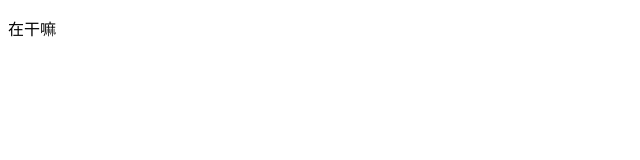
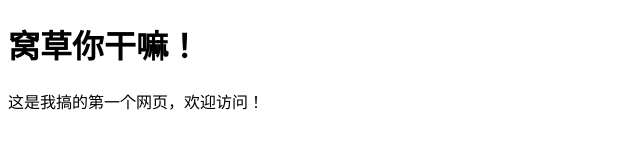
Before and after one commit to yhgweb/yhgweb.github.io, a plain HTML site: page web.html in a window 1280 px wide. Shown: the whole page, without its empty margins (0-640 px from the left). Drawn offline with Linux system fonts and the light colour scheme.

Commit message:
first upload
沃日，搞的第一个网页

```diff
--- a/web.html
+++ b/web.html
@@ -4,9 +4,18 @@
     <meta charset="UTF-8">
     <meta http-equiv="X-UA-Compatible" content="IE=edge">
     <meta name="viewport" content="width=device-width, initial-scale=1.0">
-    <title>Document</title>
+    <title>干货合集</title>
+    <style>
+        body{
+            background-color: aqua
+            color：antiquewhite;
+        }
+    </style>
 </head>
 <body>
- <p>在干嘛</p>
+<h1>窝草你干嘛！</h1>
+<p>这是我搞的第一个网页，欢迎访问！</p>
+
+
 </body>
 </html>
```
